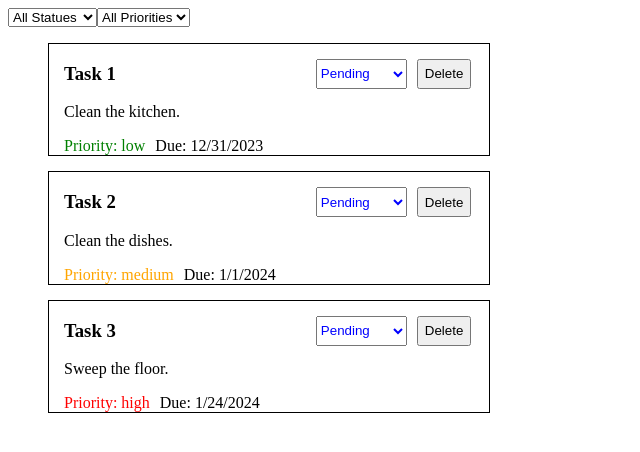
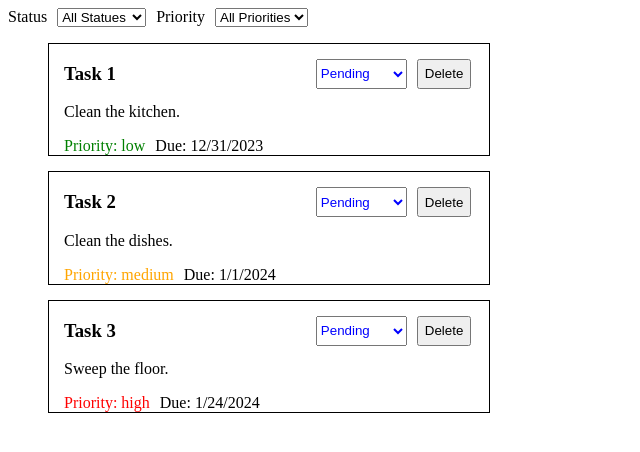
Before and after one commit to ScriptMang/lab9.3, a React (Vite) app: page / in a window 1280 px wide. Shown: the top 452 px of the page, without its empty margins (0-640 px from the left). Built offline with nearby package versions, Linux system fonts and the light colour scheme.

Commit message:
Add filter labels

```diff
--- a/src/App.css
+++ b/src/App.css
@@ -9,6 +9,12 @@
     gap: 15px;
     list-style: none;
 }
+
+#taskFilterContainer{
+    display: flex;
+    gap: 10px;
+}
+
 
 #taskTitleInfo1 {
     display: flex;
--- a/src/components/TaskFilter.tsx
+++ b/src/components/TaskFilter.tsx
@@ -10,21 +10,23 @@ import type {TaskStatus} from './../types/index'
 
 function TaskFilter({onFilterChange}:TaskFilterProps ){
     return (
-        <>
-        <select defaultValue="All Statuses" onChange={(e) => onFilterChange({status: e.target.value as TaskStatus})}>
+        <div id="taskFilterContainer">
+        <label htmlFor="statusFilter">Status</label>
+        <select id="statusFilter" defaultValue="All Statuses" onChange={(e) => onFilterChange({status: e.target.value as TaskStatus})}>
             <option value="pending">pending</option>
             <option value="in-progress">in-progress</option>
             <option value="completed">completed</option>
             <option value="All Statuses">All Statues</option>
         </select>
 
-         <select defaultValue="All Priorities" onChange={(e) => onFilterChange({priority: (e.target.value as 'low'|'medium'|'high')})}>
+        <label htmlFor="priorityFilter">Priority</label>
+         <select  id="priorityFilter" defaultValue="All Priorities" onChange={(e) => onFilterChange({priority: (e.target.value as 'low'|'medium'|'high')})}>
             <option value="low">low</option>
             <option value="medium">medium</option>
             <option value="high">high</option>
             <option value="All Priorities">All Priorities</option>
         </select>
-        </>
+        </div>
     )
 }
 
```
